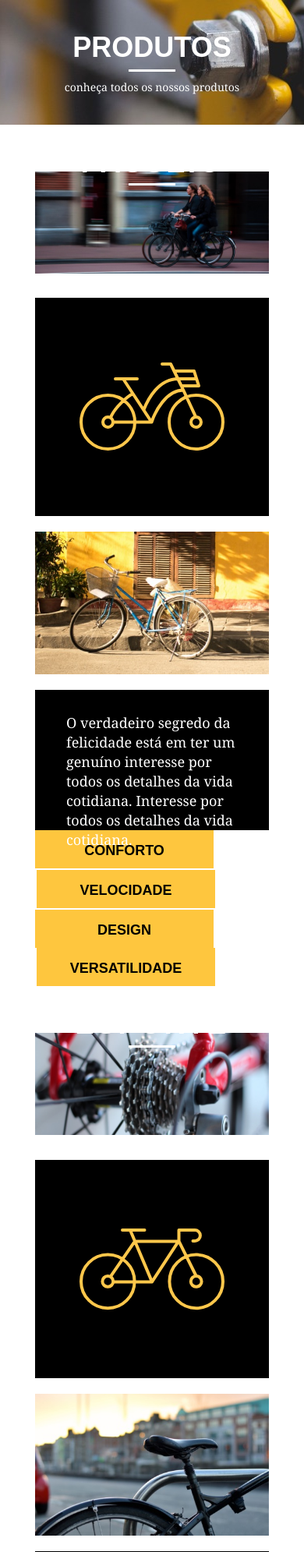
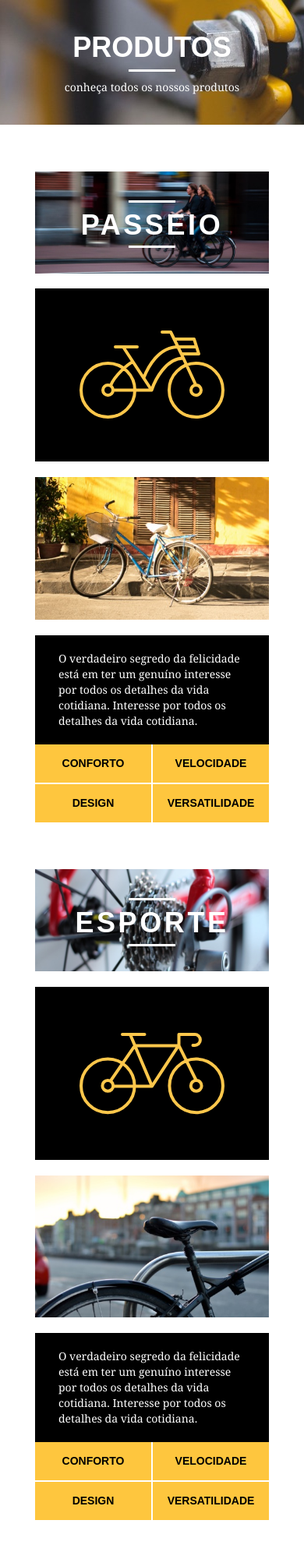
Before and after one commit to alsoDiego/bikcraft, a PHP site: page /produtos.html in a window 390 px wide. Shown: the part 232-2223 px from the top of the page at 78% size. Run offline with PHP 8.4, Linux system fonts and the light colour scheme.

Commit message:
mobile produtos page

```diff
--- a/css/responsivo.css
+++ b/css/responsivo.css
@@ -131,5 +131,33 @@
         line-height: 25px;
     }
 
+    /* Produtos */
+    .produtos_conteudo h2 {
+        top: -100px;
+        margin-bottom: -68px;
+    }
+
+    .produto_icone {
+        padding: 41px 0;
+    }
+
+    .produto_info p {
+        font-size: 14px;
+        line-height: 20px;
+        height: auto;
+        padding: 20px 30px;
+    }
+
+    .produto_info ul li {
+        width: 149px;
+        font-size: 14px;
+        line-height: 20px;
+        padding-top: 14px;
+}
+
+    .form {
+        padding-right: 0px;
+    }
+
 
 }
```
